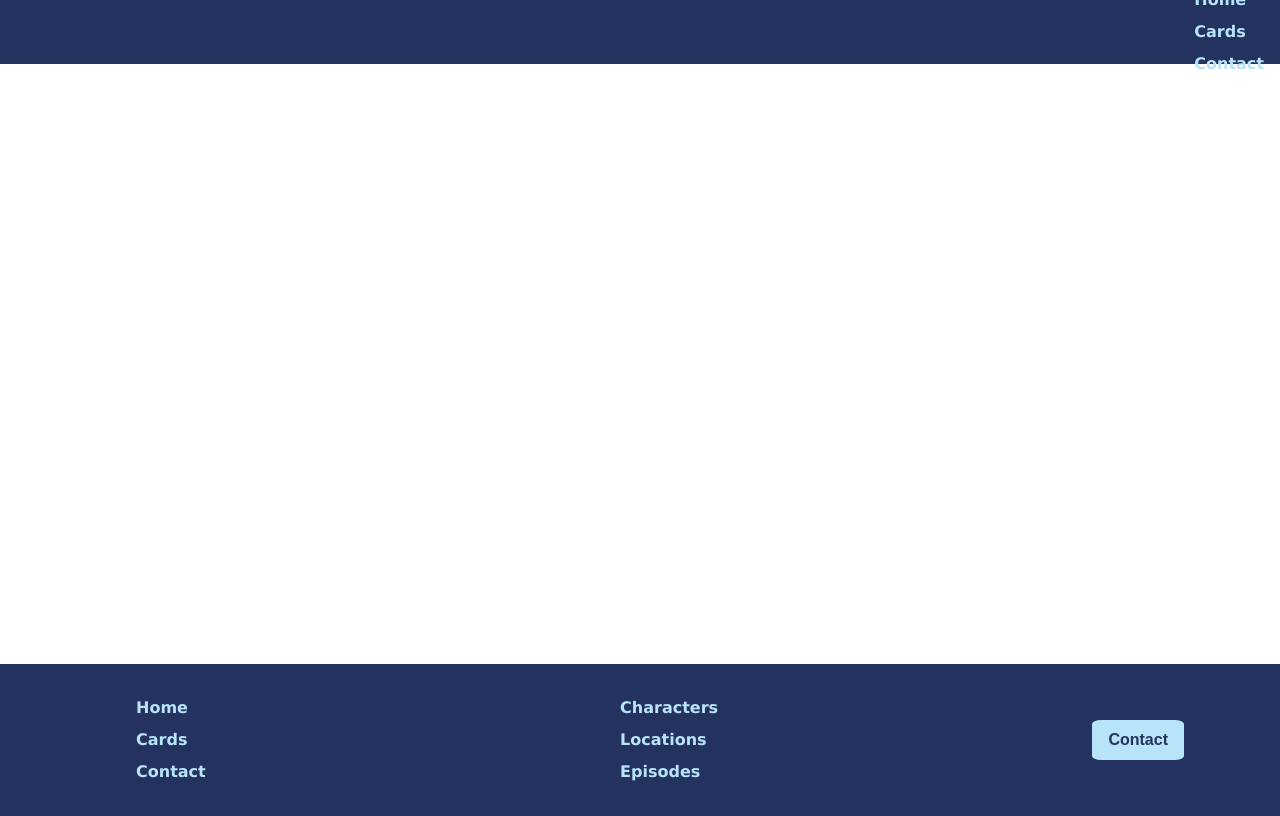
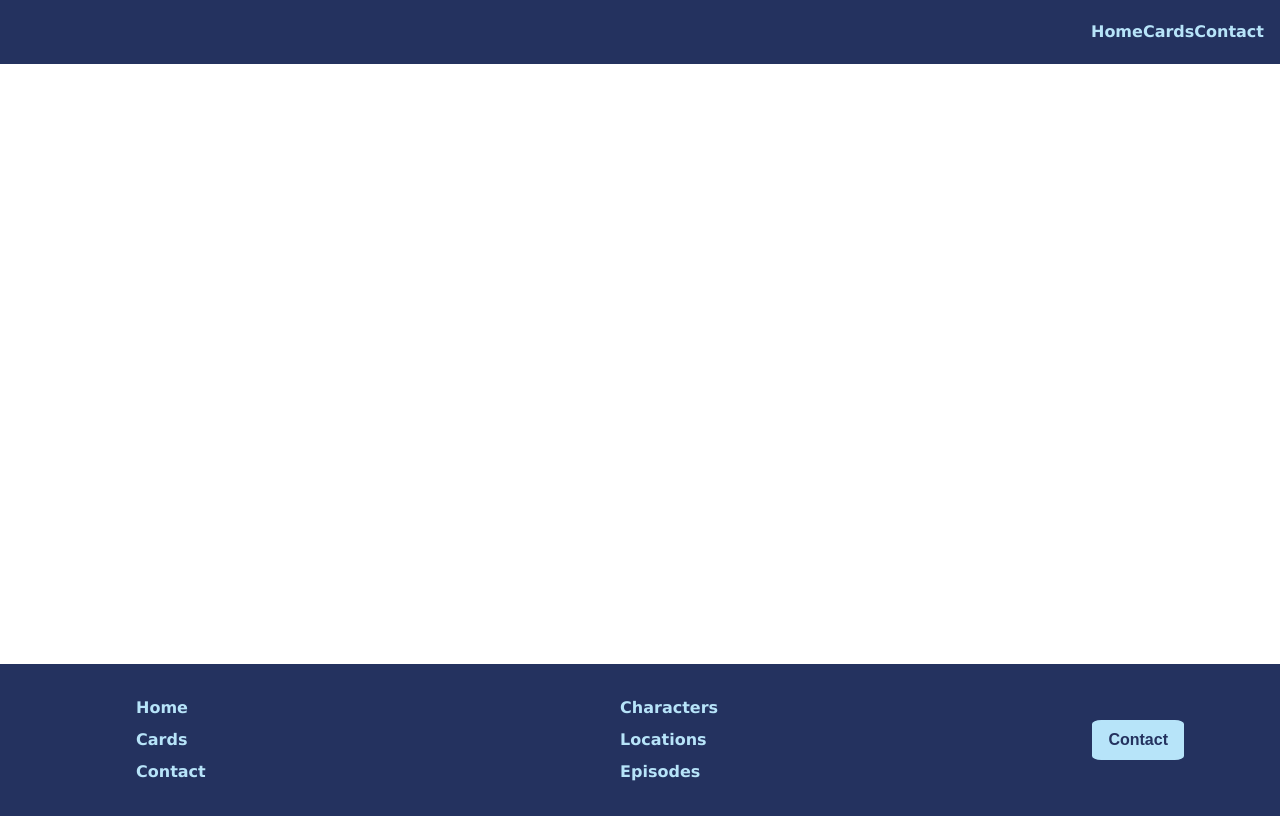
Before and after one commit to anamarijakukulj/react-libraries, a React (Vite) app in the folder react-libraries/: page / in a window 1280 px wide. Built offline with nearby package versions, Linux system fonts and the light colour scheme.

Commit message:
Add classes

```diff
--- a/react-libraries/src/routes/root.jsx
+++ b/react-libraries/src/routes/root.jsx
@@ -6,7 +6,7 @@ export default function Root() {
       </div>
 
       <nav className="navigation">
-        <ul>
+        <ul className="flex__row">
           <li><a href="#">Home</a></li>
           <li><a href="#">Cards</a></li>
           <li><a href="#">Contact</a></li>
```
